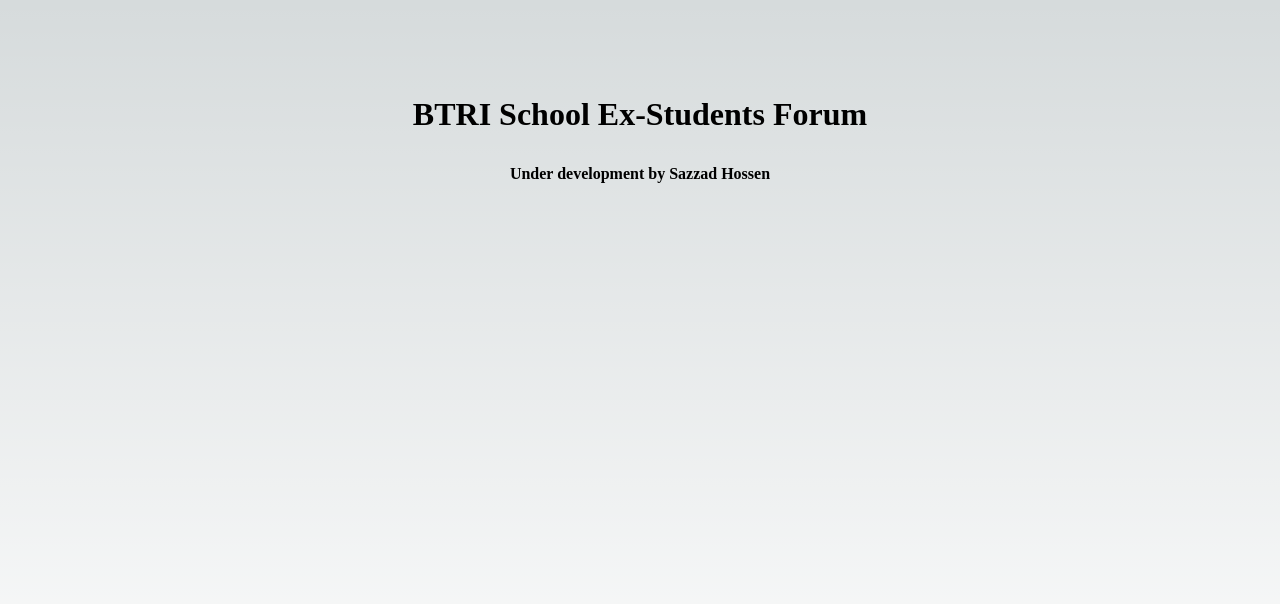
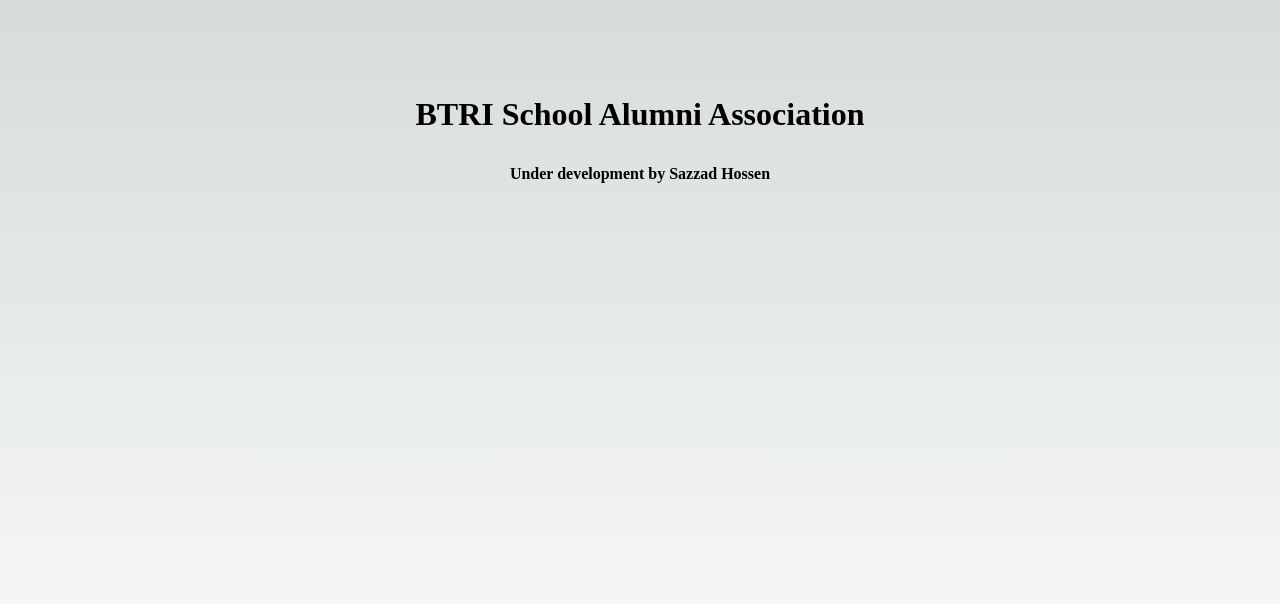
Before and after one commit to sazzad47/alumni, a Next.js app: page / in a window 1280 px wide. Shown: the top 604 px of the page. Built offline with nearby package versions, Linux system fonts and the light colour scheme.

Commit message:
make it better

```diff
--- a/pages/index.tsx
+++ b/pages/index.tsx
@@ -9,14 +9,14 @@ export default function Home() {
   return (
     <>
       <Head>
-        <title>BTRI School Ex-Students Forum</title>
+        <title>BTRI School Alumni Association</title>
         <meta name="description" content="Under development by Sazzad Hossen" />
         <meta name="viewport" content="width=device-width, initial-scale=1" />
         <link rel="icon" href="/favicon.ico" />
       </Head>
       <main className={styles.main}>
         <div style={{display: 'flex', flexDirection: "column", alignItems: 'center', gap: "2rem"}}>
-         <h1>BTRI School Ex-Students Forum</h1>
+         <h1>BTRI School Alumni Association</h1>
          <h4>Under development by Sazzad Hossen</h4>
         </div>
       </main>
```
